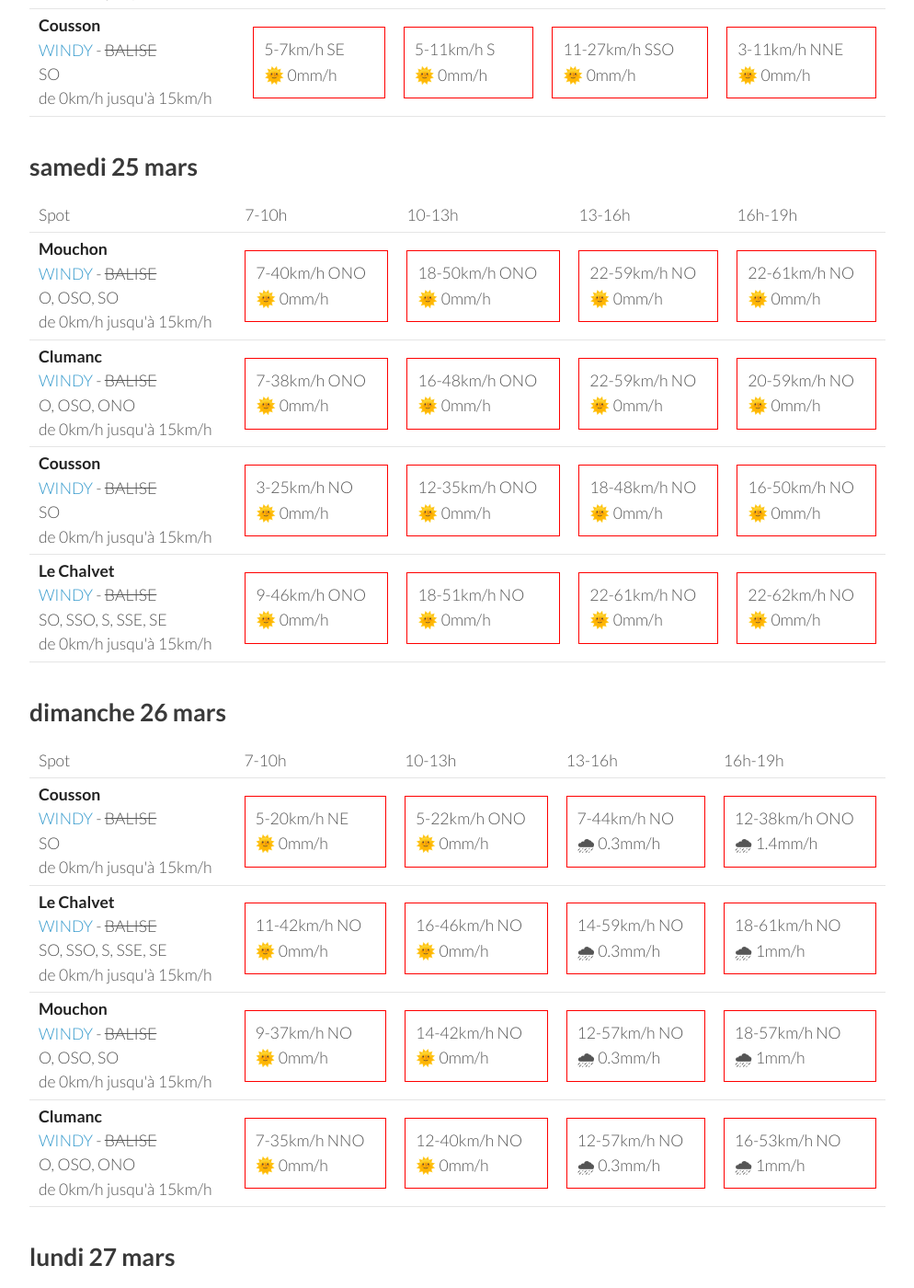
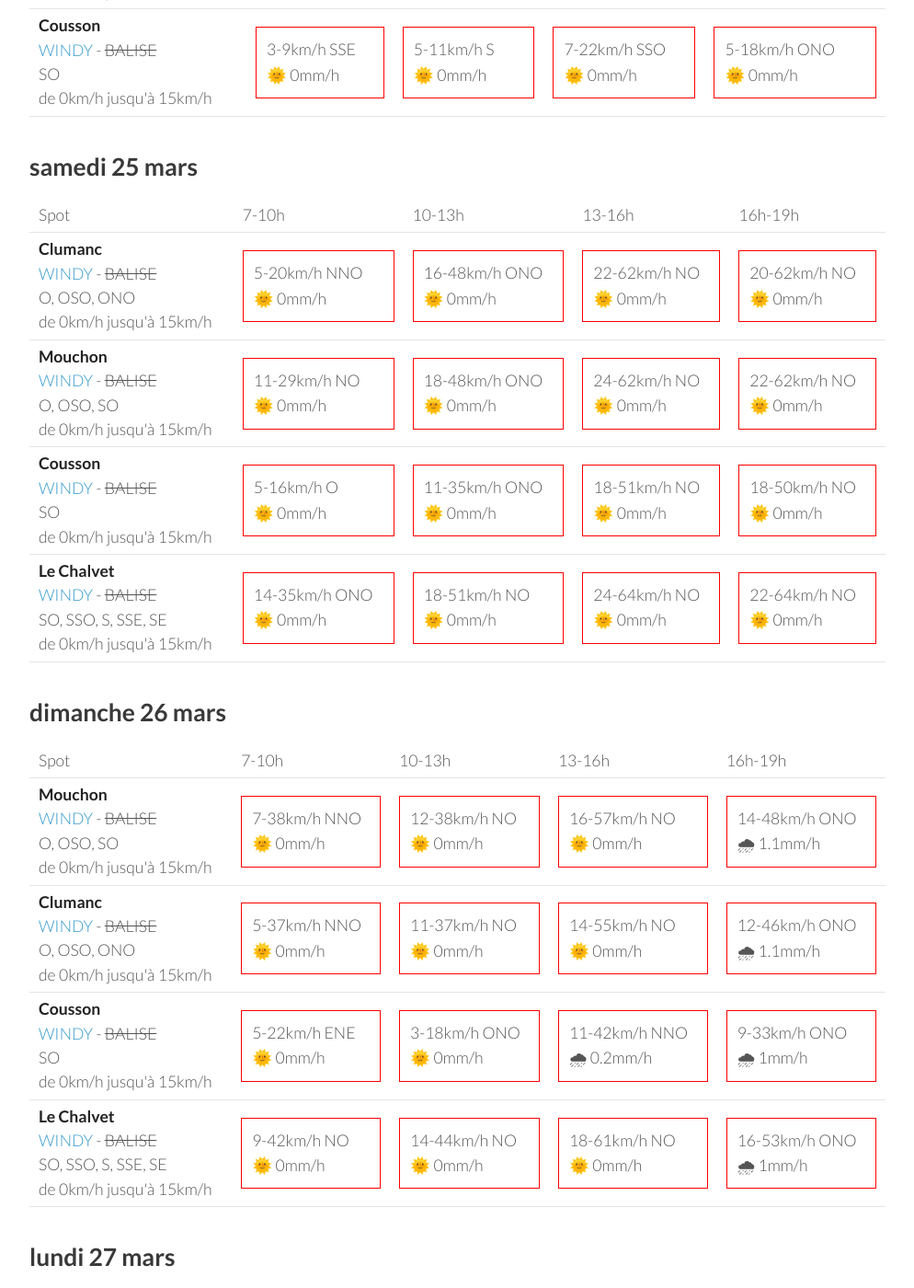
Before and after one commit to parapente-dans-le-nord/parapente-dans-le-nord.github.io, a Jekyll site: the page built from serre_poncon.markdown, in a window 1280 px wide and 1400 px high, scrolled down 1299 px. Shown: the whole window at 92% size, without its empty margins (26-1020 px from the left). Built offline with Jekyll 4.4.1, drawn with Linux system fonts in a browser that asks for light colours; some of the changed text lies outside the part shown.

Commit message:
update index.markdown

```diff
--- a/serre_poncon.markdown
+++ b/serre_poncon.markdown
@@ -22,39 +22,39 @@ page mise à jour le jeudi 23 mars 13:31
       <td>16h-19h</td>
     </tr>
 <tr>
+        <td><strong>Mouchon</strong><br><a href="https://windy.com/43.992/6.424?43.878,6.425,10,m:eSuaglR">WINDY</a> - <span class="no-balise"> BALISE </span><br> <span class="vent-favorable">O, OSO, SO</span><br><span class="force-vent">de 0km/h jusqu'à 15km/h</span> </td>
+
+            <td><div class="not-flyable"><p>0-0km/h NA</p><p>🌧️ 0mm/h</p></div></td>
+            <td><div class="not-flyable"><p>0-0km/h NA</p><p>🌧️ 0mm/h</p></div></td>
+            <td><div class="not-flyable"><p>0-0km/h NA</p><p>🌧️ 0mm/h</p></div></td>
+            <td><div class="not-flyable"><p>7-29km/h O</p><p>🌞 0mm/h</p></div></td>
+
+    </tr>
+<tr>
         <td><strong>Clumanc</strong><br><a href="https://windy.com/44.027/6.402?43.914,6.403,10,m:eSxaglP">WINDY</a> - <span class="no-balise"> BALISE </span><br> <span class="vent-favorable">O, OSO, ONO</span><br><span class="force-vent">de 0km/h jusqu'à 15km/h</span> </td>
 
             <td><div class="not-flyable"><p>0-0km/h NA</p><p>🌧️ 0mm/h</p></div></td>
-            <td><div class="flyable"><p>3-7km/h OSO</p><p>🌞 0mm/h</p></div></td>
-            <td><div class="not-flyable"><p>5-20km/h O</p><p>🌞 0mm/h</p></div></td>
-            <td><div class="not-flyable"><p>9-25km/h O</p><p>🌞 0mm/h</p></div></td>
+            <td><div class="not-flyable"><p>0-0km/h NA</p><p>🌧️ 0mm/h</p></div></td>
+            <td><div class="not-flyable"><p>0-0km/h NA</p><p>🌧️ 0mm/h</p></div></td>
+            <td><div class="not-flyable"><p>9-27km/h O</p><p>🌞 0mm/h</p></div></td>
 
     </tr>
 <tr>
         <td><strong>Cousson</strong><br><a href="https://windy.com/44.054/6.240?43.940,6.241,10,m:eSAaglz">WINDY</a> - <span class="no-balise"> BALISE </span><br> <span class="vent-favorable">SO</span><br><span class="force-vent">de 0km/h jusqu'à 15km/h</span> </td>
 
             <td><div class="not-flyable"><p>0-0km/h NA</p><p>🌧️ 0mm/h</p></div></td>
-            <td><div class="not-flyable"><p>1-9km/h OSO</p><p>🌞 0mm/h</p></div></td>
-            <td><div class="not-flyable"><p>3-11km/h NNO</p><p>🌞 0mm/h</p></div></td>
-            <td><div class="not-flyable"><p>11-24km/h OSO</p><p>🌞 0mm/h</p></div></td>
-
-    </tr>
-<tr>
-        <td><strong>Mouchon</strong><br><a href="https://windy.com/43.992/6.424?43.878,6.425,10,m:eSuaglR">WINDY</a> - <span class="no-balise"> BALISE </span><br> <span class="vent-favorable">O, OSO, SO</span><br><span class="force-vent">de 0km/h jusqu'à 15km/h</span> </td>
-
             <td><div class="not-flyable"><p>0-0km/h NA</p><p>🌧️ 0mm/h</p></div></td>
-            <td><div class="not-flyable"><p>5-11km/h ONO</p><p>🌞 0mm/h</p></div></td>
-            <td><div class="not-flyable"><p>7-22km/h NO</p><p>🌞 0mm/h</p></div></td>
-            <td><div class="not-flyable"><p>9-24km/h OSO</p><p>🌞 0mm/h</p></div></td>
+            <td><div class="not-flyable"><p>0-0km/h NA</p><p>🌧️ 0mm/h</p></div></td>
+            <td><div class="not-flyable"><p>9-25km/h OSO</p><p>🌞 0mm/h</p></div></td>
 
     </tr>
 <tr>
         <td><strong>Le Chalvet</strong><br><a href="https://windy.com/43.979/6.480?43.866,6.480,10,m:eSsaglX">WINDY</a> - <span class="no-balise"> BALISE </span><br> <span class="vent-favorable">SO, SSO, S, SSE, SE</span><br><span class="force-vent">de 0km/h jusqu'à 15km/h</span> </td>
 
             <td><div class="not-flyable"><p>0-0km/h NA</p><p>🌧️ 0mm/h</p></div></td>
-            <td><div class="not-flyable"><p>5-12km/h ONO</p><p>🌞 0mm/h</p></div></td>
-            <td><div class="not-flyable"><p>7-24km/h O</p><p>🌞 0mm/h</p></div></td>
-            <td><div class="not-flyable"><p>12-29km/h OSO</p><p>🌞 0mm/h</p></div></td>
+            <td><div class="not-flyable"><p>0-0km/h NA</p><p>🌧️ 0mm/h</p></div></td>
+            <td><div class="not-flyable"><p>0-0km/h NA</p><p>🌧️ 0mm/h</p></div></td>
+            <td><div class="not-flyable"><p>12-35km/h OSO</p><p>🌞 0mm/h</p></div></td>
 
     </tr>
 
@@ -76,40 +76,40 @@ page mise à jour le jeudi 23 mars 13:31
 <tr>
         <td><strong>Mouchon</strong><br><a href="https://windy.com/43.992/6.424?43.878,6.425,10,m:eSuaglR">WINDY</a> - <span class="no-balise"> BALISE </span><br> <span class="vent-favorable">O, OSO, SO</span><br><span class="force-vent">de 0km/h jusqu'à 15km/h</span> </td>
 
-            <td><div class="flyable"><p>3-3km/h SO</p><p>🌞 0mm/h</p></div></td>
-            <td><div class="flyable"><p>1-7km/h SO</p><p>🌞 0mm/h</p></div></td>
-            <td><div class="not-flyable"><p>7-20km/h O</p><p>🌞 0mm/h</p></div></td>
-            <td><div class="not-flyable"><p>7-24km/h ONO</p><p>🌞 0mm/h</p></div></td>
+            <td><div class="flyable"><p>1-3km/h SO</p><p>🌞 0mm/h</p></div></td>
+            <td><div class="flyable"><p>1-7km/h O</p><p>🌞 0mm/h</p></div></td>
+            <td><div class="flyable"><p>5-14km/h O</p><p>🌞 0mm/h</p></div></td>
+            <td><div class="not-flyable"><p>11-25km/h NO</p><p>🌞 0mm/h</p></div></td>
+
+
+    </tr>
+<tr>
+        <td><strong>Clumanc</strong><br><a href="https://windy.com/44.027/6.402?43.914,6.403,10,m:eSxaglP">WINDY</a> - <span class="no-balise"> BALISE </span><br> <span class="vent-favorable">O, OSO, ONO</span><br><span class="force-vent">de 0km/h jusqu'à 15km/h</span> </td>
+
+            <td><div class="not-flyable"><p>1-3km/h NE</p><p>🌞 0mm/h</p></div></td>
+            <td><div class="not-flyable"><p>1-7km/h SSO</p><p>🌞 0mm/h</p></div></td>
+            <td><div class="not-flyable"><p>7-18km/h O</p><p>🌞 0mm/h</p></div></td>
+            <td><div class="not-flyable"><p>7-22km/h ONO</p><p>🌞 0mm/h</p></div></td>
 
 
     </tr>
 <tr>
         <td><strong>Le Chalvet</strong><br><a href="https://windy.com/43.979/6.480?43.866,6.480,10,m:eSsaglX">WINDY</a> - <span class="no-balise"> BALISE </span><br> <span class="vent-favorable">SO, SSO, S, SSE, SE</span><br><span class="force-vent">de 0km/h jusqu'à 15km/h</span> </td>
 
-            <td><div class="not-flyable"><p>3-9km/h ENE</p><p>🌞 0mm/h</p></div></td>
-            <td><div class="flyable"><p>1-5km/h SO</p><p>🌞 0mm/h</p></div></td>
-            <td><div class="not-flyable"><p>7-20km/h SO</p><p>🌞 0mm/h</p></div></td>
-            <td><div class="not-flyable"><p>9-25km/h ONO</p><p>🌞 0mm/h</p></div></td>
-
-
-    </tr>
-<tr>
-        <td><strong>Clumanc</strong><br><a href="https://windy.com/44.027/6.402?43.914,6.403,10,m:eSxaglP">WINDY</a> - <span class="no-balise"> BALISE </span><br> <span class="vent-favorable">O, OSO, ONO</span><br><span class="force-vent">de 0km/h jusqu'à 15km/h</span> </td>
-
-            <td><div class="not-flyable"><p>1-5km/h NE</p><p>🌞 0mm/h</p></div></td>
-            <td><div class="not-flyable"><p>1-7km/h SSO</p><p>🌞 0mm/h</p></div></td>
-            <td><div class="not-flyable"><p>11-24km/h OSO</p><p>🌞 0mm/h</p></div></td>
-            <td><div class="not-flyable"><p>5-16km/h OSO</p><p>🌞 0mm/h</p></div></td>
+            <td><div class="not-flyable"><p>3-3km/h NE</p><p>🌞 0mm/h</p></div></td>
+            <td><div class="not-flyable"><p>1-3km/h O</p><p>🌞 0mm/h</p></div></td>
+            <td><div class="not-flyable"><p>5-16km/h SO</p><p>🌞 0mm/h</p></div></td>
+            <td><div class="not-flyable"><p>12-27km/h ONO</p><p>🌞 0mm/h</p></div></td>
 
 
     </tr>
 <tr>
         <td><strong>Cousson</strong><br><a href="https://windy.com/44.054/6.240?43.940,6.241,10,m:eSAaglz">WINDY</a> - <span class="no-balise"> BALISE </span><br> <span class="vent-favorable">SO</span><br><span class="force-vent">de 0km/h jusqu'à 15km/h</span> </td>
 
-            <td><div class="not-flyable"><p>5-7km/h SE</p><p>🌞 0mm/h</p></div></td>
+            <td><div class="not-flyable"><p>3-9km/h SSE</p><p>🌞 0mm/h</p></div></td>
             <td><div class="not-flyable"><p>5-11km/h S</p><p>🌞 0mm/h</p></div></td>
-            <td><div class="not-flyable"><p>11-27km/h SSO</p><p>🌞 0mm/h</p></div></td>
-            <td><div class="not-flyable"><p>3-11km/h NNE</p><p>🌞 0mm/h</p></div></td>
+            <td><div class="not-flyable"><p>7-22km/h SSO</p><p>🌞 0mm/h</p></div></td>
+            <td><div class="not-flyable"><p>5-18km/h ONO</p><p>🌞 0mm/h</p></div></td>
 
 
     </tr>
@@ -130,42 +130,42 @@ page mise à jour le jeudi 23 mars 13:31
       <td>16h-19h</td>
     </tr>
 <tr>
-        <td><strong>Mouchon</strong><br><a href="https://windy.com/43.992/6.424?43.878,6.425,10,m:eSuaglR">WINDY</a> - <span class="no-balise"> BALISE </span><br> <span class="vent-favorable">O, OSO, SO</span><br><span class="force-vent">de 0km/h jusqu'à 15km/h</span> </td>
+        <td><strong>Clumanc</strong><br><a href="https://windy.com/44.027/6.402?43.914,6.403,10,m:eSxaglP">WINDY</a> - <span class="no-balise"> BALISE </span><br> <span class="vent-favorable">O, OSO, ONO</span><br><span class="force-vent">de 0km/h jusqu'à 15km/h</span> </td>
 
-            <td><div class="not-flyable"><p>7-40km/h ONO</p><p>🌞 0mm/h</p></div></td>
-            <td><div class="not-flyable"><p>18-50km/h ONO</p><p>🌞 0mm/h</p></div></td>
-            <td><div class="not-flyable"><p>22-59km/h NO</p><p>🌞 0mm/h</p></div></td>
-            <td><div class="not-flyable"><p>22-61km/h NO</p><p>🌞 0mm/h</p></div></td>
+            <td><div class="not-flyable"><p>5-20km/h NNO</p><p>🌞 0mm/h</p></div></td>
+            <td><div class="not-flyable"><p>16-48km/h ONO</p><p>🌞 0mm/h</p></div></td>
+            <td><div class="not-flyable"><p>22-62km/h NO</p><p>🌞 0mm/h</p></div></td>
+            <td><div class="not-flyable"><p>20-62km/h NO</p><p>🌞 0mm/h</p></div></td>
 
 
     </tr>
 <tr>
-        <td><strong>Clumanc</strong><br><a href="https://windy.com/44.027/6.402?43.914,6.403,10,m:eSxaglP">WINDY</a> - <span class="no-balise"> BALISE </span><br> <span class="vent-favorable">O, OSO, ONO</span><br><span class="force-vent">de 0km/h jusqu'à 15km/h</span> </td>
+        <td><strong>Mouchon</strong><br><a href="https://windy.com/43.992/6.424?43.878,6.425,10,m:eSuaglR">WINDY</a> - <span class="no-balise"> BALISE </span><br> <span class="vent-favorable">O, OSO, SO</span><br><span class="force-vent">de 0km/h jusqu'à 15km/h</span> </td>
 
-            <td><div class="not-flyable"><p>7-38km/h ONO</p><p>🌞 0mm/h</p></div></td>
-            <td><div class="not-flyable"><p>16-48km/h ONO</p><p>🌞 0mm/h</p></div></td>
-            <td><div class="not-flyable"><p>22-59km/h NO</p><p>🌞 0mm/h</p></div></td>
-            <td><div class="not-flyable"><p>20-59km/h NO</p><p>🌞 0mm/h</p></div></td>
+            <td><div class="not-flyable"><p>11-29km/h NO</p><p>🌞 0mm/h</p></div></td>
+            <td><div class="not-flyable"><p>18-48km/h ONO</p><p>🌞 0mm/h</p></div></td>
+            <td><div class="not-flyable"><p>24-62km/h NO</p><p>🌞 0mm/h</p></div></td>
+            <td><div class="not-flyable"><p>22-62km/h NO</p><p>🌞 0mm/h</p></div></td>
 
 
     </tr>
 <tr>
         <td><strong>Cousson</strong><br><a href="https://windy.com/44.054/6.240?43.940,6.241,10,m:eSAaglz">WINDY</a> - <span class="no-balise"> BALISE </span><br> <span class="vent-favorable">SO</span><br><span class="force-vent">de 0km/h jusqu'à 15km/h</span> </td>
 
-            <td><div class="not-flyable"><p>3-25km/h NO</p><p>🌞 0mm/h</p></div></td>
-            <td><div class="not-flyable"><p>12-35km/h ONO</p><p>🌞 0mm/h</p></div></td>
-            <td><div class="not-flyable"><p>18-48km/h NO</p><p>🌞 0mm/h</p></div></td>
-            <td><div class="not-flyable"><p>16-50km/h NO</p><p>🌞 0mm/h</p></div></td>
+            <td><div class="not-flyable"><p>5-16km/h O</p><p>🌞 0mm/h</p></div></td>
+            <td><div class="not-flyable"><p>11-35km/h ONO</p><p>🌞 0mm/h</p></div></td>
+            <td><div class="not-flyable"><p>18-51km/h NO</p><p>🌞 0mm/h</p></div></td>
+            <td><div class="not-flyable"><p>18-50km/h NO</p><p>🌞 0mm/h</p></div></td>
 
 
     </tr>
 <tr>
         <td><strong>Le Chalvet</strong><br><a href="https://windy.com/43.979/6.480?43.866,6.480,10,m:eSsaglX">WINDY</a> - <span class="no-balise"> BALISE </span><br> <span class="vent-favorable">SO, SSO, S, SSE, SE</span><br><span class="force-vent">de 0km/h jusqu'à 15km/h</span> </td>
 
-            <td><div class="not-flyable"><p>9-46km/h ONO</p><p>🌞 0mm/h</p></div></td>
+            <td><div class="not-flyable"><p>14-35km/h ONO</p><p>🌞 0mm/h</p></div></td>
             <td><div class="not-flyable"><p>18-51km/h NO</p><p>🌞 0mm/h</p></div></td>
-            <td><div class="not-flyable"><p>22-61km/h NO</p><p>🌞 0mm/h</p></div></td>
-            <td><div class="not-flyable"><p>22-62km/h NO</p><p>🌞 0mm/h</p></div></td>
+            <td><div class="not-flyable"><p>24-64km/h NO</p><p>🌞 0mm/h</p></div></td>
+            <td><div class="not-flyable"><p>22-64km/h NO</p><p>🌞 0mm/h</p></div></td>
 
 
     </tr>
@@ -186,42 +186,42 @@ page mise à jour le jeudi 23 mars 13:31
       <td>16h-19h</td>
     </tr>
 <tr>
+        <td><strong>Mouchon</strong><br><a href="https://windy.com/43.992/6.424?43.878,6.425,10,m:eSuaglR">WINDY</a> - <span class="no-balise"> BALISE </span><br> <span class="vent-favorable">O, OSO, SO</span><br><span class="force-vent">de 0km/h jusqu'à 15km/h</span> </td>
+
+            <td><div class="not-flyable"><p>7-38km/h NNO</p><p>🌞 0mm/h</p></div></td>
+            <td><div class="not-flyable"><p>12-38km/h NO</p><p>🌞 0mm/h</p></div></td>
+            <td><div class="not-flyable"><p>16-57km/h NO</p><p>🌞 0mm/h</p></div></td>
+            <td><div class="not-flyable"><p>14-48km/h ONO</p><p>🌧 1.1mm/h</p></div></td>
+
+
+    </tr>
+<tr>
+        <td><strong>Clumanc</strong><br><a href="https://windy.com/44.027/6.402?43.914,6.403,10,m:eSxaglP">WINDY</a> - <span class="no-balise"> BALISE </span><br> <span class="vent-favorable">O, OSO, ONO</span><br><span class="force-vent">de 0km/h jusqu'à 15km/h</span> </td>
+
+            <td><div class="not-flyable"><p>5-37km/h NNO</p><p>🌞 0mm/h</p></div></td>
+            <td><div class="not-flyable"><p>11-37km/h NO</p><p>🌞 0mm/h</p></div></td>
+            <td><div class="not-flyable"><p>14-55km/h NO</p><p>🌞 0mm/h</p></div></td>
+            <td><div class="not-flyable"><p>12-46km/h ONO</p><p>🌧 1.1mm/h</p></div></td>
+
+
+    </tr>
+<tr>
         <td><strong>Cousson</strong><br><a href="https://windy.com/44.054/6.240?43.940,6.241,10,m:eSAaglz">WINDY</a> - <span class="no-balise"> BALISE </span><br> <span class="vent-favorable">SO</span><br><span class="force-vent">de 0km/h jusqu'à 15km/h</span> </td>
 
-            <td><div class="not-flyable"><p>5-20km/h NE</p><p>🌞 0mm/h</p></div></td>
-            <td><div class="not-flyable"><p>5-22km/h ONO</p><p>🌞 0mm/h</p></div></td>
-            <td><div class="not-flyable"><p>7-44km/h NO</p><p>🌧 0.3mm/h</p></div></td>
-            <td><div class="not-flyable"><p>12-38km/h ONO</p><p>🌧 1.4mm/h</p></div></td>
+            <td><div class="not-flyable"><p>5-22km/h ENE</p><p>🌞 0mm/h</p></div></td>
+            <td><div class="not-flyable"><p>3-18km/h ONO</p><p>🌞 0mm/h</p></div></td>
+            <td><div class="not-flyable"><p>11-42km/h NNO</p><p>🌧 0.2mm/h</p></div></td>
+            <td><div class="not-flyable"><p>9-33km/h ONO</p><p>🌧 1mm/h</p></div></td>
 
 
     </tr>
 <tr>
         <td><strong>Le Chalvet</strong><br><a href="https://windy.com/43.979/6.480?43.866,6.480,10,m:eSsaglX">WINDY</a> - <span class="no-balise"> BALISE </span><br> <span class="vent-favorable">SO, SSO, S, SSE, SE</span><br><span class="force-vent">de 0km/h jusqu'à 15km/h</span> </td>
 
-            <td><div class="not-flyable"><p>11-42km/h NO</p><p>🌞 0mm/h</p></div></td>
-            <td><div class="not-flyable"><p>16-46km/h NO</p><p>🌞 0mm/h</p></div></td>
-            <td><div class="not-flyable"><p>14-59km/h NO</p><p>🌧 0.3mm/h</p></div></td>
-            <td><div class="not-flyable"><p>18-61km/h NO</p><p>🌧 1mm/h</p></div></td>
-
-
-    </tr>
-<tr>
-        <td><strong>Mouchon</strong><br><a href="https://windy.com/43.992/6.424?43.878,6.425,10,m:eSuaglR">WINDY</a> - <span class="no-balise"> BALISE </span><br> <span class="vent-favorable">O, OSO, SO</span><br><span class="force-vent">de 0km/h jusqu'à 15km/h</span> </td>
-
-            <td><div class="not-flyable"><p>9-37km/h NO</p><p>🌞 0mm/h</p></div></td>
-            <td><div class="not-flyable"><p>14-42km/h NO</p><p>🌞 0mm/h</p></div></td>
-            <td><div class="not-flyable"><p>12-57km/h NO</p><p>🌧 0.3mm/h</p></div></td>
-            <td><div class="not-flyable"><p>18-57km/h NO</p><p>🌧 1mm/h</p></div></td>
-
-
-    </tr>
-<tr>
-        <td><strong>Clumanc</strong><br><a href="https://windy.com/44.027/6.402?43.914,6.403,10,m:eSxaglP">WINDY</a> - <span class="no-balise"> BALISE </span><br> <span class="vent-favorable">O, OSO, ONO</span><br><span class="force-vent">de 0km/h jusqu'à 15km/h</span> </td>
-
-            <td><div class="not-flyable"><p>7-35km/h NNO</p><p>🌞 0mm/h</p></div></td>
-            <td><div class="not-flyable"><p>12-40km/h NO</p><p>🌞 0mm/h</p></div></td>
-            <td><div class="not-flyable"><p>12-57km/h NO</p><p>🌧 0.3mm/h</p></div></td>
-            <td><div class="not-flyable"><p>16-53km/h NO</p><p>🌧 1mm/h</p></div></td>
+            <td><div class="not-flyable"><p>9-42km/h NO</p><p>🌞 0mm/h</p></div></td>
+            <td><div class="not-flyable"><p>14-44km/h NO</p><p>🌞 0mm/h</p></div></td>
+            <td><div class="not-flyable"><p>18-61km/h NO</p><p>🌞 0mm/h</p></div></td>
+            <td><div class="not-flyable"><p>16-53km/h ONO</p><p>🌧 1mm/h</p></div></td>
 
 
     </tr>
```
Also changed, not shown: other parts of serre_poncon.markdown (+1 -1 lines).
